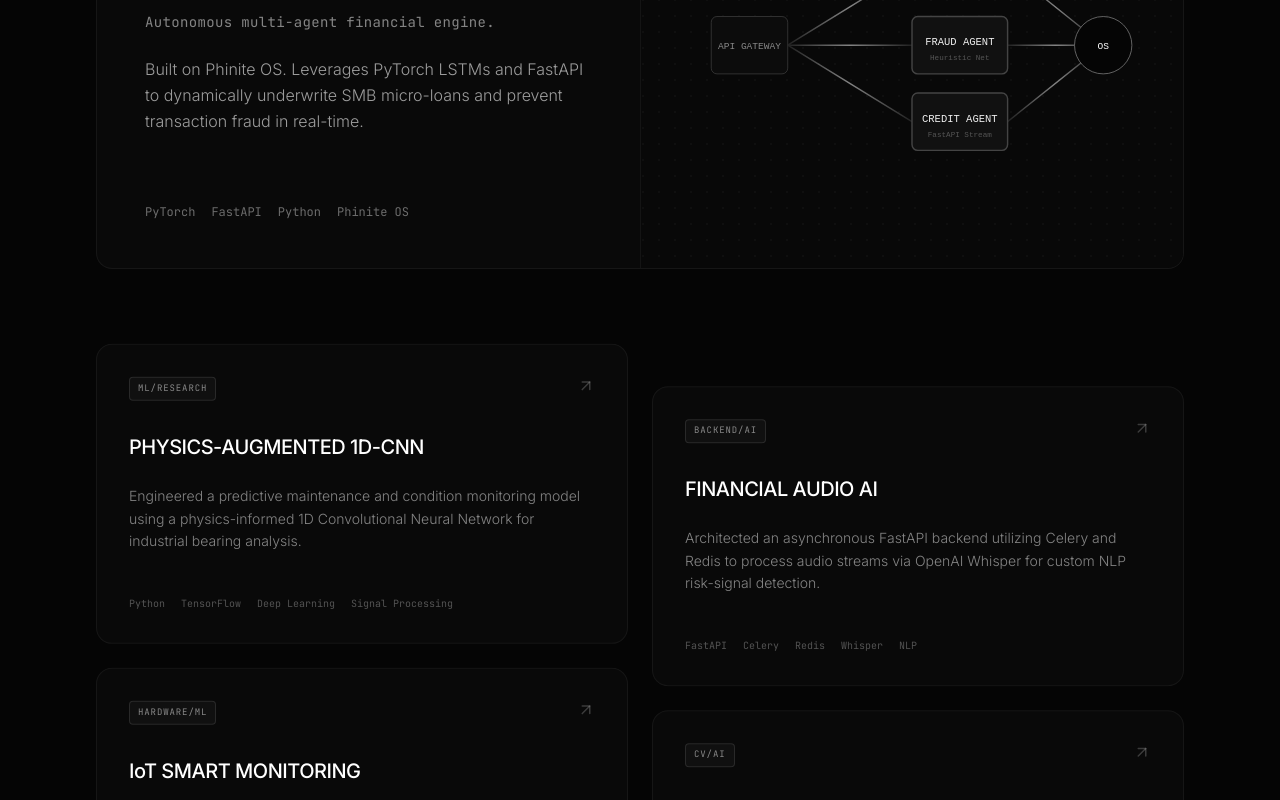
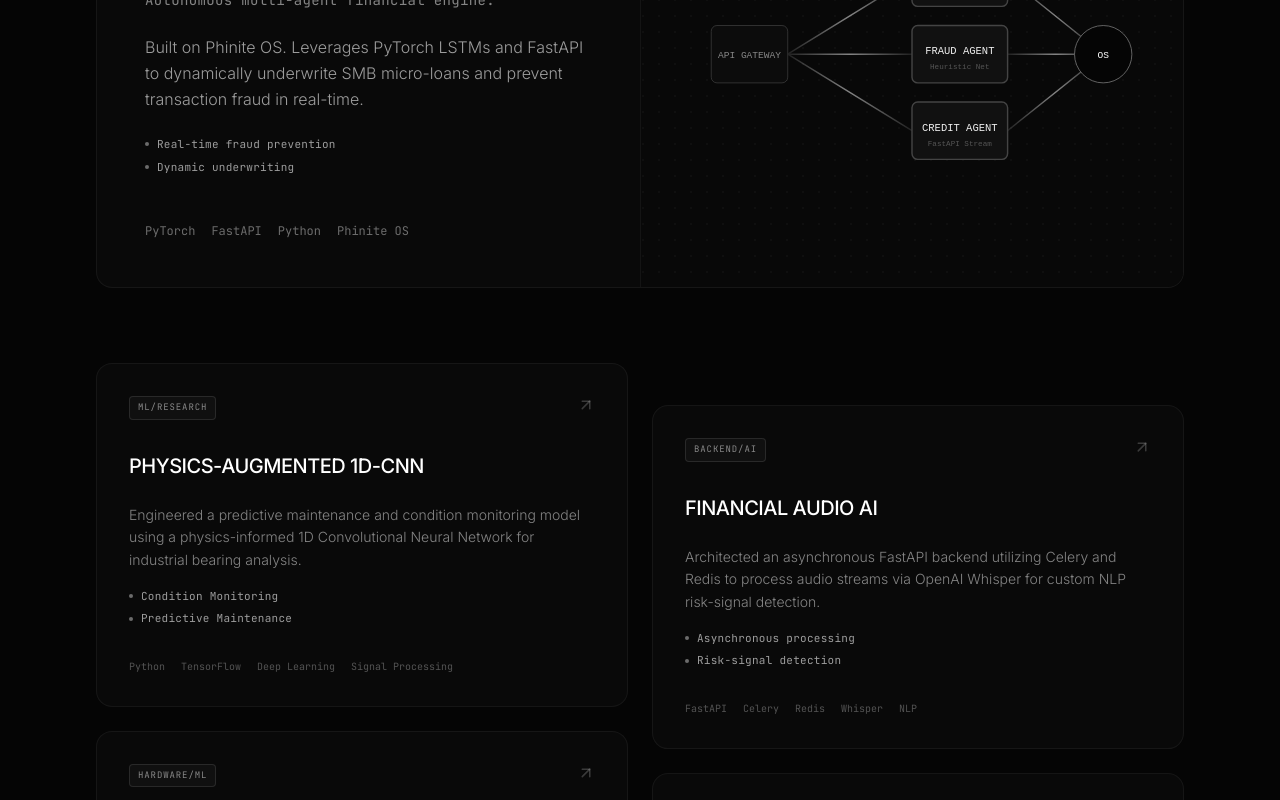
Before and after one commit to Vaibhav8075/Vaibhav-Goel-Portfolio, a React (Vite) app: page / in a window 1280 px wide. Shown: the part 2220-3020 px from the top of the page. Built offline with nearby package versions, Linux system fonts and the light colour scheme.

Commit message:
feat(projects): surface impact metrics on project cards
Each project already listed metrics such as the 25% false-alarm
reduction and 40% reusability gain, but nothing rendered them. Show
them as a compact list under the description so outcomes are visible
at a glance.

```diff
--- a/src/components/sections/EngineeringModules.jsx
+++ b/src/components/sections/EngineeringModules.jsx
@@ -4,6 +4,19 @@ import { projects } from "../../data/content";
 import SpotlightCard from "../ui/SpotlightCard";
 import AgentLedgerDiagram from "../ui/AgentLedgerDiagram";
 import { ArrowUpRight } from "lucide-react";
+
+function Metrics({ items, className = "" }) {
+  return (
+    <ul className={`flex flex-col gap-1.5 ${className}`}>
+      {items.map((metric) => (
+        <li key={metric} className="flex items-center gap-2 font-mono text-[11px] tracking-wide text-white/60">
+          <span className="w-1 h-1 rounded-full bg-white/40 shrink-0" />
+          {metric}
+        </li>
+      ))}
+    </ul>
+  );
+}
 
 export default function EngineeringModules() {
   const featuredProject = projects[0];
@@ -57,6 +70,7 @@ export default function EngineeringModules() {
                 <p className="text-white/60 text-base leading-relaxed mt-6 max-w-lg font-light">
                   {featuredProject.description}
                 </p>
+                <Metrics items={featuredProject.metrics} className="mt-6" />
               </div>
 
               <div className="flex flex-wrap gap-x-4 gap-y-2 mt-12">
@@ -107,6 +121,7 @@ export default function EngineeringModules() {
                     <p className="text-white/50 text-sm leading-relaxed font-light">
                       {project.description}
                     </p>
+                    <Metrics items={project.metrics} />
                   </div>
 
                   <div className="flex flex-wrap gap-x-4 gap-y-2 mt-8 z-10 relative">
```
